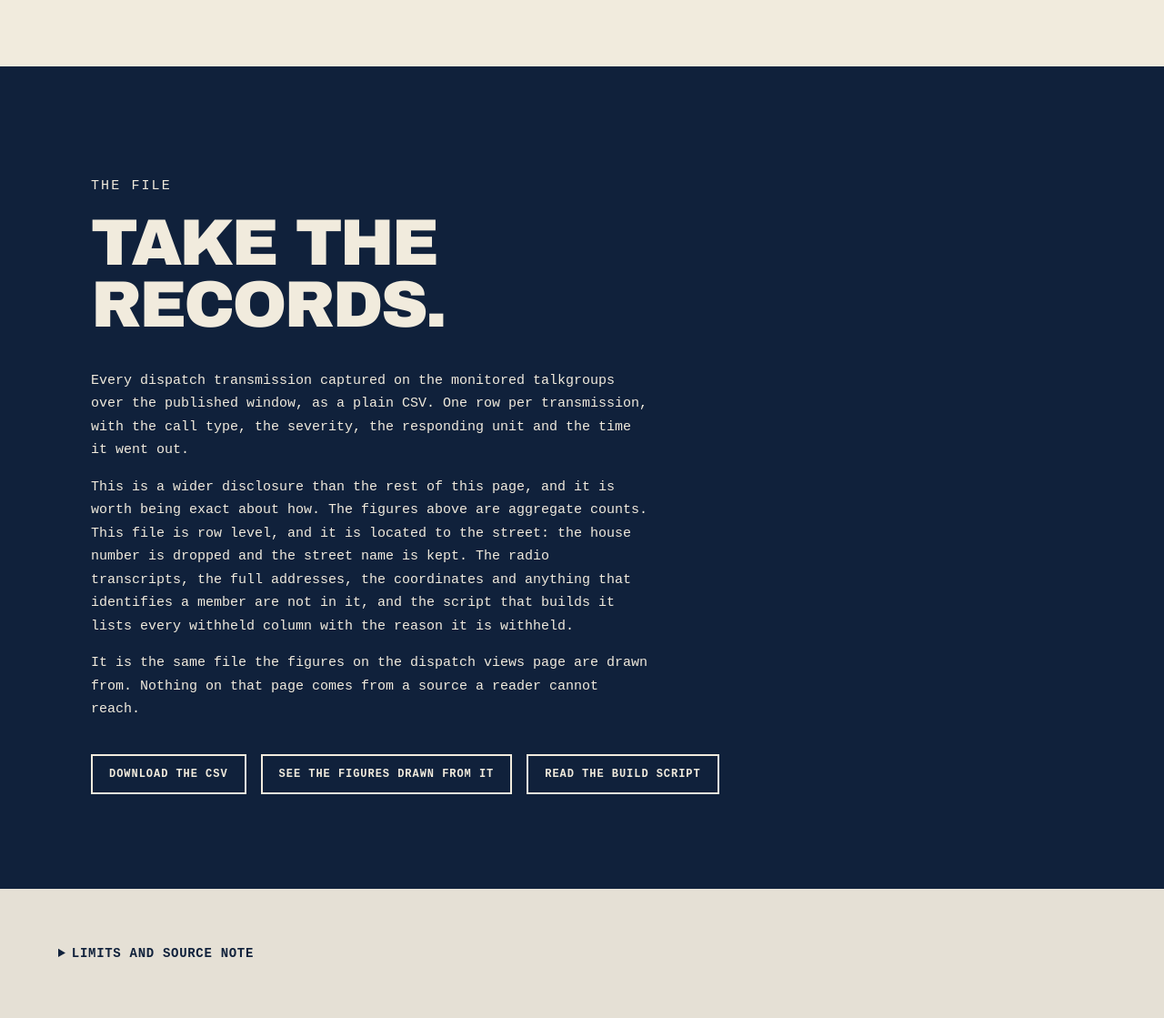
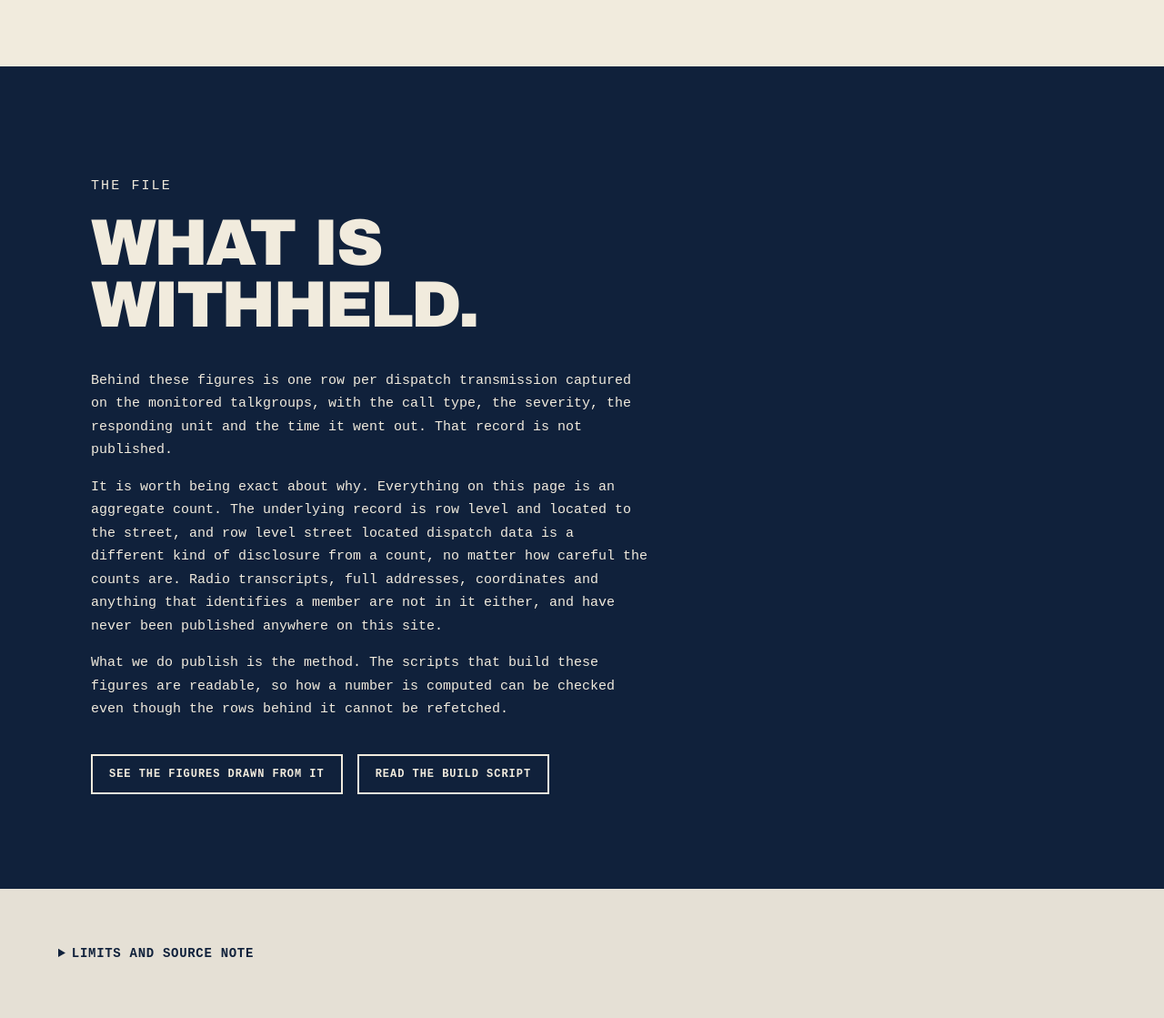
Before and after one commit to EMR-INC/emr-inc-site, a Python web app: template templates/open-data.html in a window 1280 px wide. Shown: the part 4397-5516 px from the top of the page at 91% size. Run offline with Jinja, Linux system fonts and the light colour scheme; the template is opened without the code that fills it, so the values that code supplies are empty.

Commit message:
Stop publishing the row level dispatch record
One row per radio transmission, located to the street, is a different kind
of disclosure from the aggregate counts this site exists to publish, and not
one we want to make. Excluded from the deployment in .vercelignore, which is
what actually stops it being served; removing the link alone would have left
the URL fetchable.

Every page claim that depended on it being downloadable is rewritten in the
same pass rather than left standing, because a page whose promises outlive
its files is worse than one that publishes less. What the pages now claim is
weaker and true: the build scripts are published, so how a figure is computed
can be audited even though the rows behind it cannot be refetched.

The Mon/Wed/Fri redraw is unaffected; the build script reads the CSV from the
Actions checkout, never over HTTP from the site.

Co-Authored-By: Claude Opus 4.6 <noreply@anthropic.com>

```diff
--- a/data/dispatch-views.json
+++ b/data/dispatch-views.json
@@ -1,6 +1,6 @@
 {
   "title": "OHPAH dispatch views",
-  "source": "data/dispatch-events.csv, the file published on the open data page",
+  "source": "data/dispatch-events.csv, held privately, not published",
   "built_by": "data/build-dispatch-views.py",
   "built": "2026-09-28",
   "cadence": "Monday, Wednesday, Friday",
@@ -15,7 +15,7 @@
     "flow": "nights",
     "note": "The layout, camera and mark shapes on this page are derived from the build date, so every edition is drawn differently and any reader can recompute which drawing a given date produces. Only the composition varies. Height is the rate and length is the count in every edition, colour never carries magnitude in any of them, and no number on the page is affected by it."
   },
-  "note": "Every figure here is recomputable from the published CSV alone. The CSV is a static capture, so these views move only when the capture is refreshed, not on every build.",
+  "note": "Every figure here is a count computed by a published script from a dispatch record that is not published. The record is a static capture, so these views move only when the capture is refreshed, not on every build.",
   "grain": "Department and unit. Station grain is deferred by OHPAH_Department_Unit_Timeframe_Views_2026-09-04, build rule 2.",
   "window": {
     "first_local": "2026-07-03T16:04:50-04:00",
--- a/templates/open-data.html
+++ b/templates/open-data.html
@@ -632,25 +632,29 @@ details li {
     </div>
   </section>
 
-  <!-- THE CSV IS A WIDER DISCLOSURE THAN THE REST OF THIS PAGE, and the copy
-       below says so on purpose. Everything above is aggregate counts. This is
-       one row per radio transmission, located to the street. Do not soften
-       that sentence to make the section sit more comfortably under the
-       aggregate-only language: the two are different promises and a reader
-       who conflates them has been misled by us, not by themselves.
+  <!-- THIS SECTION USED TO PUBLISH THE ROW LEVEL CSV. It no longer does
+       (2026-09-28). The file is one row per radio transmission located to the
+       street, and we decided not to hand that out.
 
-       The file itself is static and committed. The daily job that regenerates
-       this page does not touch it, so this section is plain markup with no
-       markers in it and passes through scripts/update_research.py untouched. -->
+       What is left is a statement of what exists and what is withheld, which is
+       worth keeping: a reader should be able to tell exactly how far this page
+       goes and where it stops. Everything published here is aggregate counts.
+
+       Do not reinstate a download link here without reinstating the file, and
+       do not describe the record as published while it is not. The page's only
+       real asset is that its promises match what it actually does.
+
+       This section is plain markup with no markers in it and passes through
+       scripts/update_research.py untouched, so the same block lives in both
+       templates/open-data.html and the generated open-data.html. Edit both. -->
   <section class="files-section" id="files" aria-labelledby="files_title">
     <div class="files-grid">
       <p class="eyebrow">The file</p>
-      <h2 id="files_title">Take the<br>records.</h2>
-      <p>Every dispatch transmission captured on the monitored talkgroups over the published window, as a plain CSV. One row per transmission, with the call type, the severity, the responding unit and the time it went out.</p>
-      <p>This is a wider disclosure than the rest of this page, and it is worth being exact about how. The figures above are aggregate counts. This file is row level, and it is located to the street: the house number is dropped and the street name is kept. The radio transcripts, the full addresses, the coordinates and anything that identifies a member are not in it, and the script that builds it lists every withheld column with the reason it is withheld.</p>
-      <p>It is the same file the figures on the dispatch views page are drawn from. Nothing on that page comes from a source a reader cannot reach.</p>
+      <h2 id="files_title">What is<br>withheld.</h2>
+      <p>Behind these figures is one row per dispatch transmission captured on the monitored talkgroups, with the call type, the severity, the responding unit and the time it went out. That record is not published.</p>
+      <p>It is worth being exact about why. Everything on this page is an aggregate count. The underlying record is row level and located to the street, and row level street located dispatch data is a different kind of disclosure from a count, no matter how careful the counts are. Radio transcripts, full addresses, coordinates and anything that identifies a member are not in it either, and have never been published anywhere on this site.</p>
+      <p>What we do publish is the method. The scripts that build these figures are readable, so how a number is computed can be checked even though the rows behind it cannot be refetched.</p>
       <div class="files-actions">
-        <a class="study-open" href="data/dispatch-events.csv" download>Download the CSV</a>
         <a class="study-open" href="dispatch-views.html">See the figures drawn from it</a>
         <a class="study-open" href="data/build-open-data.py">Read the build script</a>
       </div>
@@ -664,7 +668,7 @@ details li {
         <li data-sd-id="48">Florida radio systems represented in the source workbook only.</li>
         <li data-sd-id="49">Marks are transcript-derived alert candidates, not verified CAD incidents or confirmed unit responses.</li>
         <li data-sd-id="50">Rows flagged for possible PHI are excluded before aggregation.</li>
-        <li data-sd-id="51">No transcript, full address, or person-level record is published anywhere on this site. The counts on this page are aggregates; the CSV linked above is row level and carries a street name with the house number removed. Those are two different promises and neither one covers the other.</li>
+        <li data-sd-id="51">No transcript, full address, or person-level record is published anywhere on this site. Everything on this page is an aggregate count. The row level dispatch record the counts are derived from is not published either.</li>
       </ul>
       <p class="source" data-sd-id="52">Source and full method: <a href="research.html" data-sd-id="53">EMR Inc. research</a>. <span id="refresh_note">__REFRESH_NOTE__</span></p>
     </details>
```
Also changed, not shown: data/build-dispatch-views.py (+28 -17 lines), dispatch-views.html (+19 -12 lines), dispatch-views.js (+6 -6 lines), open-data.html (+19 -15 lines), 1 other file.
